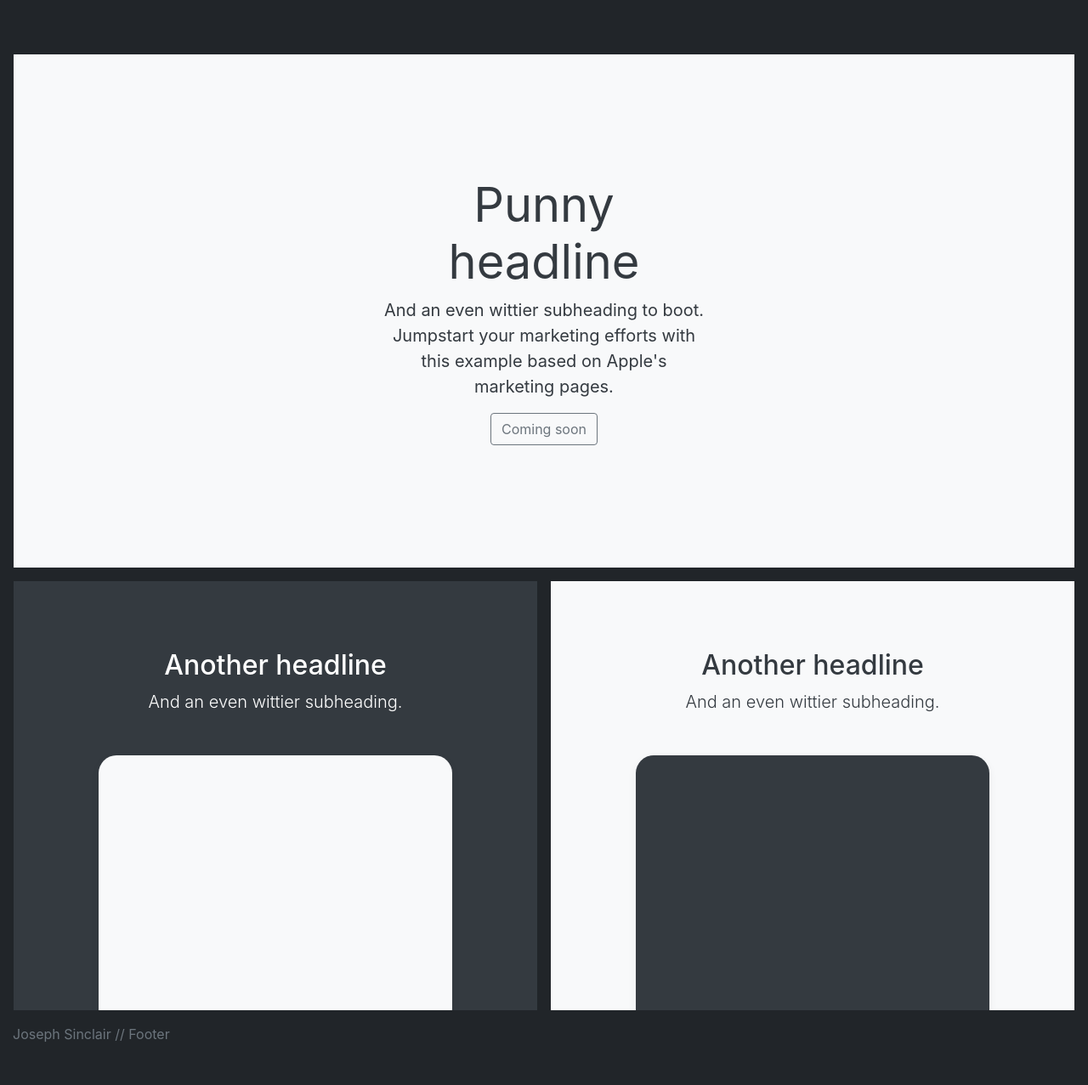
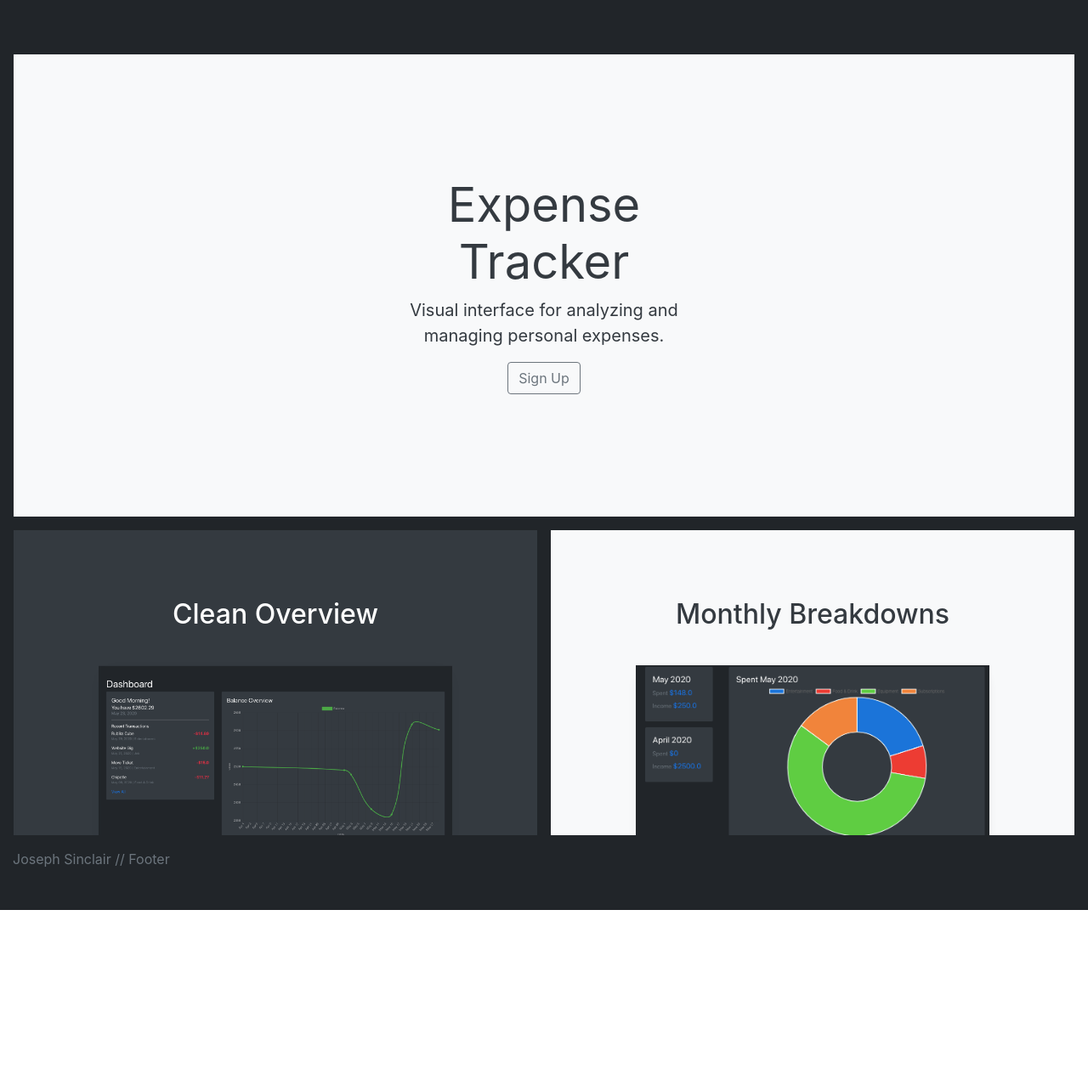
Before and after one commit to joeysnclr/expense-tracker, a Flask app: page / in a window 1280 px wide. Shown: the part 56-1333 px from the top of the page at 85% size. After the commit the page ends 1127 px from the top, so only its background shows below. Run offline with Flask 2, Linux system fonts and the light colour scheme; some libraries are stand-ins or nearby versions.

Commit message:
landing page

```diff
--- a/templates/breakdown.html
+++ b/templates/breakdown.html
@@ -37,9 +37,10 @@
 										type: 'doughnut',
 										data: {
 											datasets: [{
-												data: data.data.categoryTotals
+												data: data.data.categoryTotals,
+												backgroundColor: ["#0074D9", "#FF4136", "#2ECC40", "#FF851B", "#7FDBFF", "#B10DC9", "#FFDC00", "#001f3f", "#39CCCC", "#01FF70", "#85144b", "#F012BE", "#3D9970", "#111111", "#AAAAAA"],
+
 											}],
-											backgroundColor: ["#2ecc71", "#3498db", "#9b59b6", "#34495e", "#f1c40f", "#e67e22", "#e74c3c", "#1abc9c"],
 											labels: data.data.categories
 										}
 									});
--- a/templates/dashboard.html
+++ b/templates/dashboard.html
@@ -48,7 +48,6 @@
 							.then(response => response.json())
 							.then(data => {
 								if (data.success) {
-									Chart.defaults.global.defaultFontColor = 'rgba(255, 255, 255, 0.5)';
 									var ctx = document.getElementById('balanceChart').getContext('2d');
 									var myChart = new Chart(ctx, {
 										type: 'line',
--- a/templates/index.html
+++ b/templates/index.html
@@ -2,28 +2,27 @@
 {% block body %}
 <div class="position-relative overflow-hidden p-3 p-md-5 m-md-3 text-center bg-light text-dark">
   <div class="col-md-5 p-lg-5 mx-auto my-5">
-    <h1 class="display-4 font-weight-normal">Punny headline</h1>
-    <p class="lead font-weight-normal">And an even wittier subheading to boot. Jumpstart your marketing efforts with
-      this example based on Apple's marketing pages.</p>
-    <a class="btn btn-outline-secondary" href="#">Coming soon</a>
+    <h1 class="display-4 font-weight-normal">Expense Tracker</h1>
+    <p class="lead font-weight-normal">Visual interface for analyzing and managing personal expenses.</p>
+    <a class="btn btn-outline-secondary" href="/signup">Sign Up</a>
   </div>
 </div>
 
 <div class="d-md-flex flex-md-equal w-100 my-md-3 pl-md-3">
   <div class="bg-dark mr-md-3 pt-3 px-3 pt-md-5 px-md-5 text-center text-white overflow-hidden">
     <div class="my-3 py-3">
-      <h2 class="display-5">Another headline</h2>
-      <p class="lead">And an even wittier subheading.</p>
+      <h2 class="display-5">Clean Overview</h2>
     </div>
-    <div class="bg-light box-shadow mx-auto" style="width: 80%; height: 300px; border-radius: 21px 21px 0 0;"></div>
+    <div class="box-shadow mx-auto" style="width: 80%; height: 200px; border-radius: 21px 21px 0 0;">
+    <img style="height: 200px; width: 100%; object-fit: cover;" src="/static/images/landing1.png" alt=""></div>
   </div>
   <div class="bg-light mr-md-3 pt-3 px-3 pt-md-5 px-md-5 text-center text-dark overflow-hidden">
     <div class="my-3 p-3">
-      <h2 class="display-5">Another headline</h2>
-      <p class="lead">And an even wittier subheading.</p>
+      <h2 class="display-5">Monthly Breakdowns</h2>
     </div>
-    <div class="bg-dark box-shadow mx-auto" style="width: 80%; height: 300px; border-radius: 21px 21px 0 0;"></div>
-  </div>
+    <div class="box-shadow mx-auto" style="width: 80%; height: 200px; border-radius: 21px 21px 0 0;">
+      <img style="height: 200px; width: 100%; object-fit: cover;" src="/static/images/landing2.png" alt=""></div>
+    </div>
 </div>
 
 
```
Also changed, not shown: static/images/landing1.png (added), static/images/landing2.png (added).
